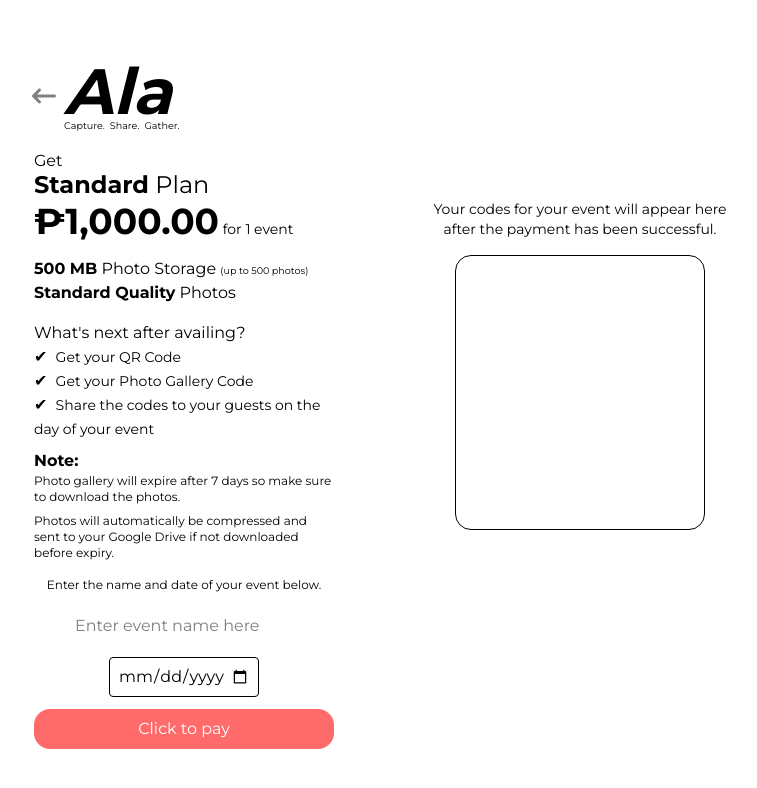
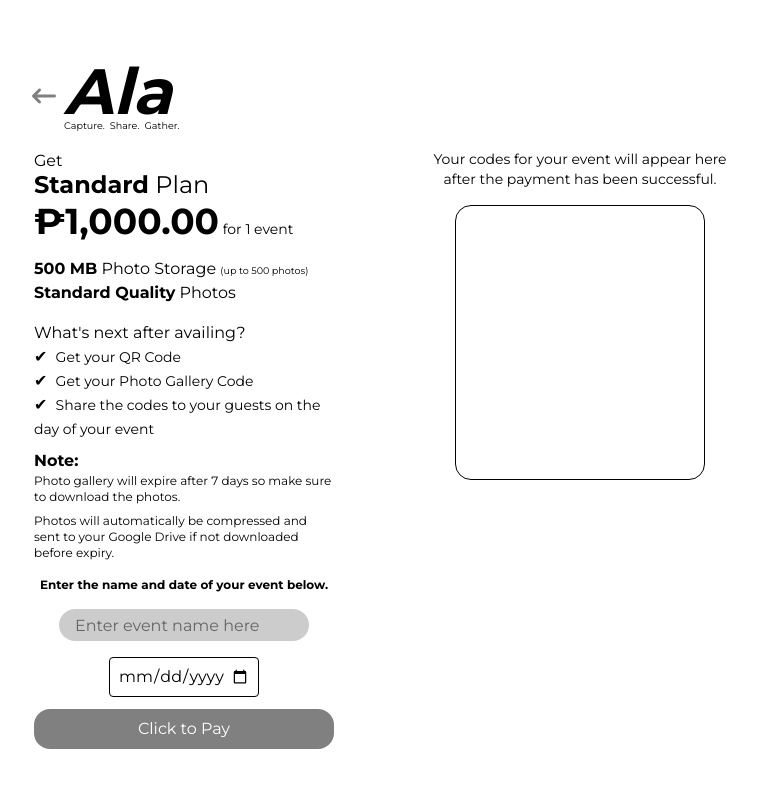
Before and after one commit to vnclrd/ala, a React (Vite) app in the folder frontend/: page /plans in a window 1280 px wide. Both pictures are taken after a click on the button "Get Standard". Shown: the top 788 px of the page, without its empty margins (258-1015 px from the left). Built offline with nearby package versions, Linux system fonts and the light colour scheme.

Commit message:
Make pay button dynamic

```diff
--- a/frontend/src/tsx/Checkout.tsx
+++ b/frontend/src/tsx/Checkout.tsx
@@ -8,8 +8,9 @@ export default function Checkout() {
   const { plan } = useParams()
 
   const [paymentComplete, setPaymentComplete] = useState(false)
-  const [eventDate, setEventDate] = useState<string>("") // store selected date
   const [eventName, setEventName] = useState<string>("")
+  const [eventDate, setEventDate] = useState<string>("")
+  const [isButtonDisabled, setIsButtonDisabled] = useState(true) // New state for button disabled status
 
   interface GalleryData {
     qrCodeDataUrl: string;
@@ -24,34 +25,26 @@ export default function Checkout() {
     }
   }, [location.state, navigate])
 
+  useEffect(() => {
+    // Check if both eventName and eventDate are non-empty
+    if (eventName.trim() !== '' && eventDate.trim() !== '') {
+      setIsButtonDisabled(false) // Enable the button
+    } else {
+      setIsButtonDisabled(true) // Disable the button
+    }
+  }, [eventName, eventDate])
+
   const handlePay = async () => {
-    if (!eventDate || !eventName || eventName === '') {
+    if (!eventName || eventName === '' || !eventDate) {
       alert("Please enter the details above before proceeding.")
       return
     }
 
-    const payButton = document.getElementById('payButton') as HTMLInputElement | null
     const returnHomeButton = document.getElementById('returnHomeButton') as HTMLInputElement | null
     const qrCode = document.getElementById('qrCode') as HTMLInputElement | null
     const code = document.getElementById('code') as HTMLInputElement | null
     const codesDescription = document.getElementById('codesDescription') as HTMLInputElement | null
     const downloadQRButton = document.getElementById('downloadQRButton')
-
-    const enablePayButton = () => {
-      if (payButton) {
-        payButton.disabled = false
-        payButton.style.backgroundColor = ''
-        payButton.style.cursor = 'pointer'
-      }
-    }
-
-    const disablePayButton = () => {
-      if (payButton) {
-        payButton.disabled = true
-        payButton.style.backgroundColor = 'gray'
-        payButton.style.cursor = 'not-allowed'
-      }
-    }
 
     interface GalleryData {
       qrCodeDataUrl: string;
@@ -79,8 +72,6 @@ export default function Checkout() {
         setGalleryData(data)
       }
     }
-
-    disablePayButton()
 
     try {
       const response = await fetch('http://localhost:4000/create-invoice', {
@@ -110,7 +101,6 @@ export default function Checkout() {
             if (statusData.status === 'PAID') {
               clearInterval(poll);
               setPaymentComplete(true);
-              disablePayButton();
               successfulTransaction(statusData);
 
               // The backend now handles saving the event date
@@ -120,23 +110,19 @@ export default function Checkout() {
             ) {
               clearInterval(poll);
               alert('Payment expired or was cancelled.');
-              enablePayButton();
             }
           } catch (err) {
             console.error('Polling error:', err);
             clearInterval(poll);
             alert('Something went wrong. Please try again.');
-            enablePayButton();
           }
         }, 5000);
       } else {
         alert('No checkout link available. Please try again.');
-        enablePayButton();
       }
     } catch (err) {
       console.error('Payment error:', err);
       alert('Something went wrong while creating invoice.');
-      enablePayButton();
     }
   }
 
@@ -227,12 +213,13 @@ export default function Checkout() {
                   </div>
                 </p>
                 <div className='flex flex-col items-center justify-center gap-4'>
-                  <p className='flex text-xs mt-4'>Enter the name and date of your event below.</p>
+                  <p className='flex text-xs mt-4 font-bold'>Enter the name and date of your event below.</p>
                   <input
                     onChange={(e) => setEventName(e.target.value)}
+                    id='eventNameEntered'
                     type="text"
                     placeholder='Enter event name here'
-                    className='w-[250px] h-[30px] bg-[#fff]/60 rounded-2xl p-4'
+                    className='w-[250px] h-[30px] bg-[#000]/20 rounded-2xl p-4'
                   />
                   {/* Date Picker */}
                   <input
@@ -247,12 +234,14 @@ export default function Checkout() {
                 <button
                   onClick={handlePay}
                   id='payButton'
+                  disabled={isButtonDisabled}
                   className='
                     absolute bottom-0 w-[300px] p-2 bg-[#ff6b6b] rounded-2xl
                     cursor-pointer text-[#fff] mt-4
+                    disabled:bg-[#808080] disabled:cursor-not-allowed
                   '
                 >
-                  Click to pay
+                  Click to Pay
                 </button>
               </div>
             </div>
@@ -264,7 +253,7 @@ export default function Checkout() {
               </div>
             )}
             {/* Right Panel */}
-            <div className='flex flex-col relative items-center w-[300px] h-[500px] gap-4'>
+            <div className='flex flex-col relative items-center w-[300px] h-[600px] gap-4'>
               <h1 className='text-black text-center text-sm'>
                 Your codes for your event will appear here after the payment has been successful.
               </h1>
```
